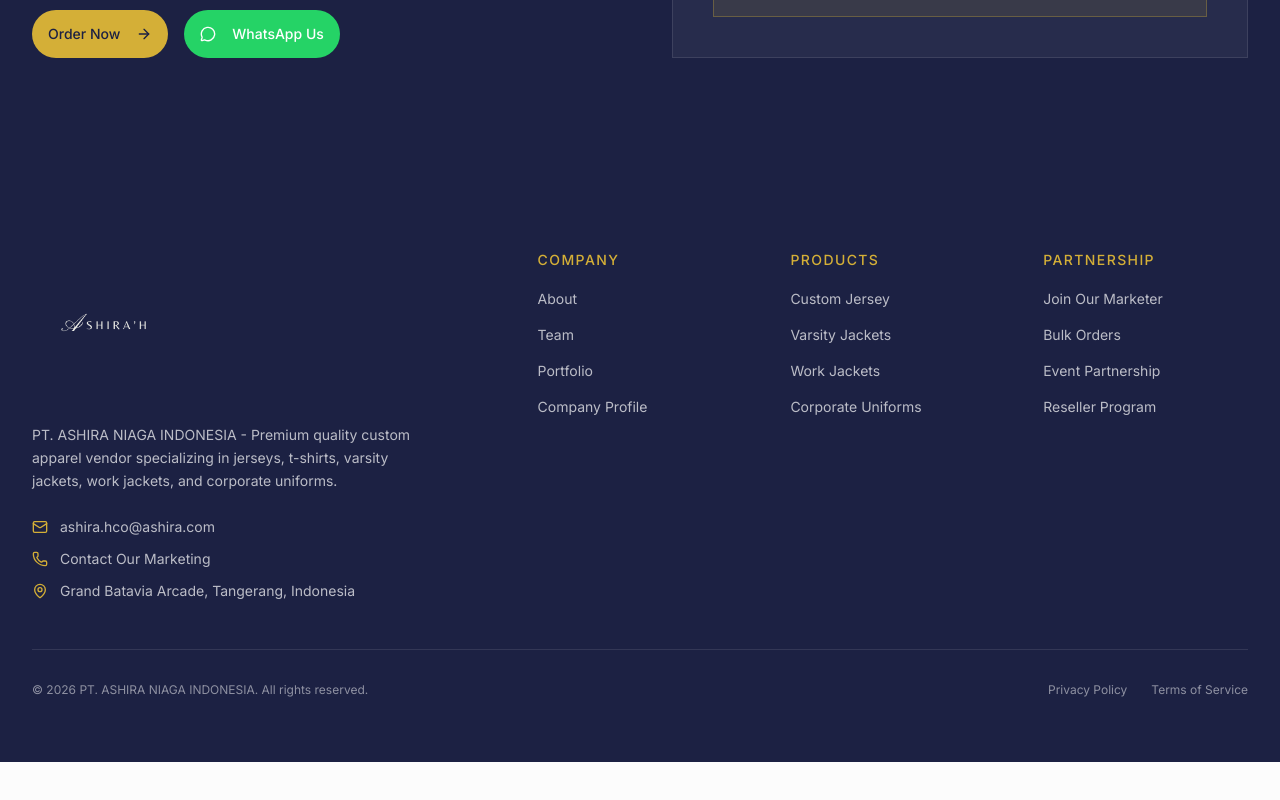
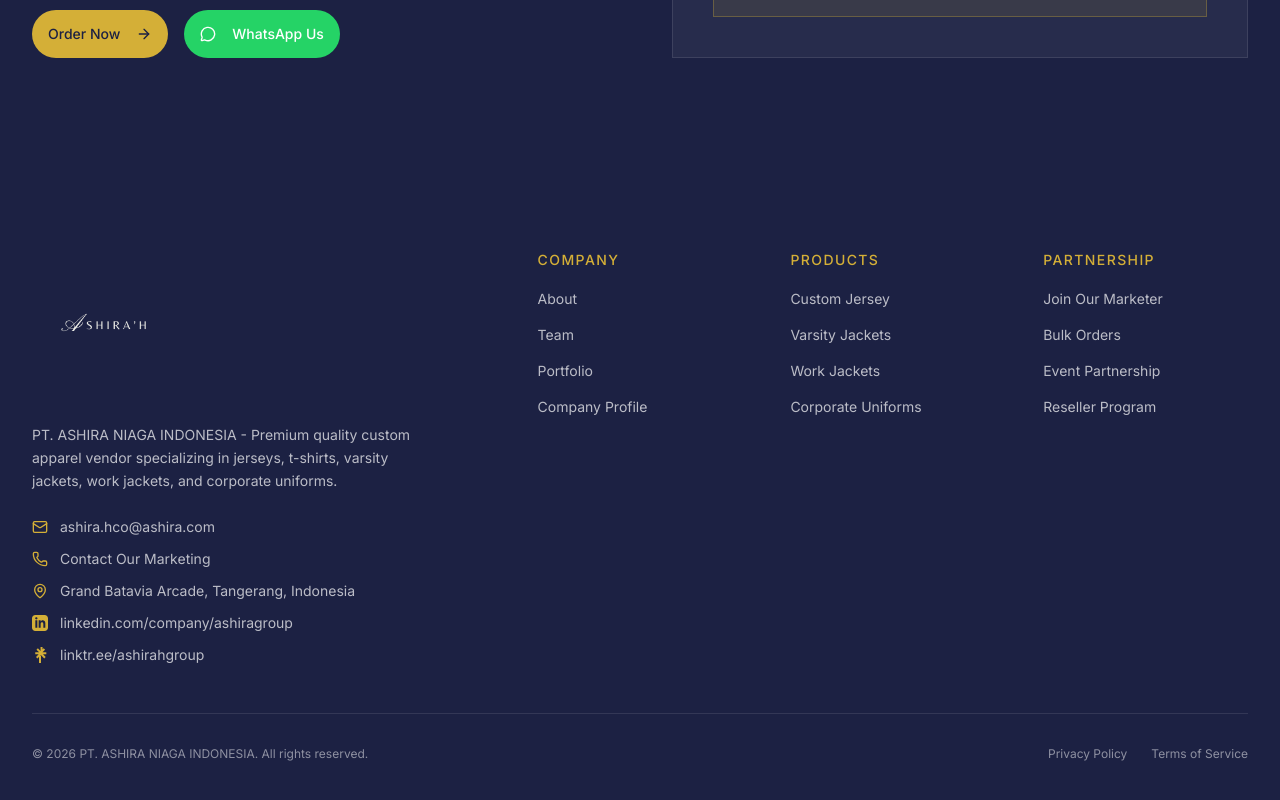
Before and after one commit to Harrakyy/Ashirah, a Next.js app: page / in a window 1280 px wide. Shown: the part 6473-7273 px from the top of the page. Before the commit the page ends 7235 px from the top, so only its background shows below. Built offline with nearby package versions, Linux system fonts and the light colour scheme; a web font is replaced by a local one.

Commit message:
update linkden

```diff
--- a/components/footer.tsx
+++ b/components/footer.tsx
@@ -21,6 +21,22 @@ const navigation = {
     { name: "Event Partnership", href: "/order" },
     { name: "Reseller Program", href: "/join-marketer" },
   ],
+}
+
+function LinkedInIcon() {
+  return (
+    <svg className="w-4 h-4 flex-shrink-0" fill="currentColor" viewBox="0 0 24 24">
+      <path d="M19 0h-14c-2.761 0-5 2.239-5 5v14c0 2.761 2.239 5 5 5h14c2.762 0 5-2.239 5-5v-14c0-2.761-2.238-5-5-5zm-11 19h-3v-11h3v11zm-1.5-12.268c-.966 0-1.75-.79-1.75-1.764s.784-1.764 1.75-1.764 1.75.79 1.75 1.764-.783 1.764-1.75 1.764zm13.5 12.268h-3v-5.604c0-3.368-4-3.113-4 0v5.604h-3v-11h3v1.765c1.396-2.586 7-2.777 7 2.476v6.759z" />
+    </svg>
+  )
+}
+
+function LinktreeIcon() {
+  return (
+    <svg className="w-4 h-4 flex-shrink-0" fill="currentColor" viewBox="0 0 24 24">
+      <path d="M13.511 5.853l4.005-4.004 2.122 2.122-4.005 4.004h5.834v3H16.51l4.005 4.003-2.122 2.122-5.127-5.126-5.126 5.126-2.122-2.122 4.004-4.003H4.87v-3h5.834L6.699 3.971l2.122-2.122 4.005 4.004V0h3v5.853zm-3 7.147h3v11h-3z" />
+    </svg>
+  )
 }
 
 export function Footer() {
@@ -60,7 +76,7 @@ export function Footer() {
               </a>
               <div className="flex items-start gap-3 text-sm text-white/70">
                 <MapPin className="w-4 h-4 text-[#D4AF37] mt-0.5" />
-                 <a
+                <a
                   href="https://maps.app.goo.gl/nu7iuEk42Wg8XoVE6"
                   target="_blank"
                   rel="noopener noreferrer"
@@ -69,6 +85,28 @@ export function Footer() {
                   Grand Batavia Arcade, Tangerang, Indonesia
                 </a>
               </div>
+              <a
+                href="https://linkedin.com/company/ashiragroup"
+                target="_blank"
+                rel="noopener noreferrer"
+                className="flex items-center gap-3 text-sm text-white/70 hover:text-white transition-colors"
+              >
+                <span className="text-[#D4AF37]">
+                  <LinkedInIcon />
+                </span>
+                linkedin.com/company/ashiragroup
+              </a>
+              <a
+                href="https://linktr.ee/ashirahgroup"
+                target="_blank"
+                rel="noopener noreferrer"
+                className="flex items-center gap-3 text-sm text-white/70 hover:text-white transition-colors"
+              >
+                <span className="text-[#D4AF37]">
+                  <LinktreeIcon />
+                </span>
+                linktr.ee/ashirahgroup
+              </a>
             </div>
           </div>
 
```
